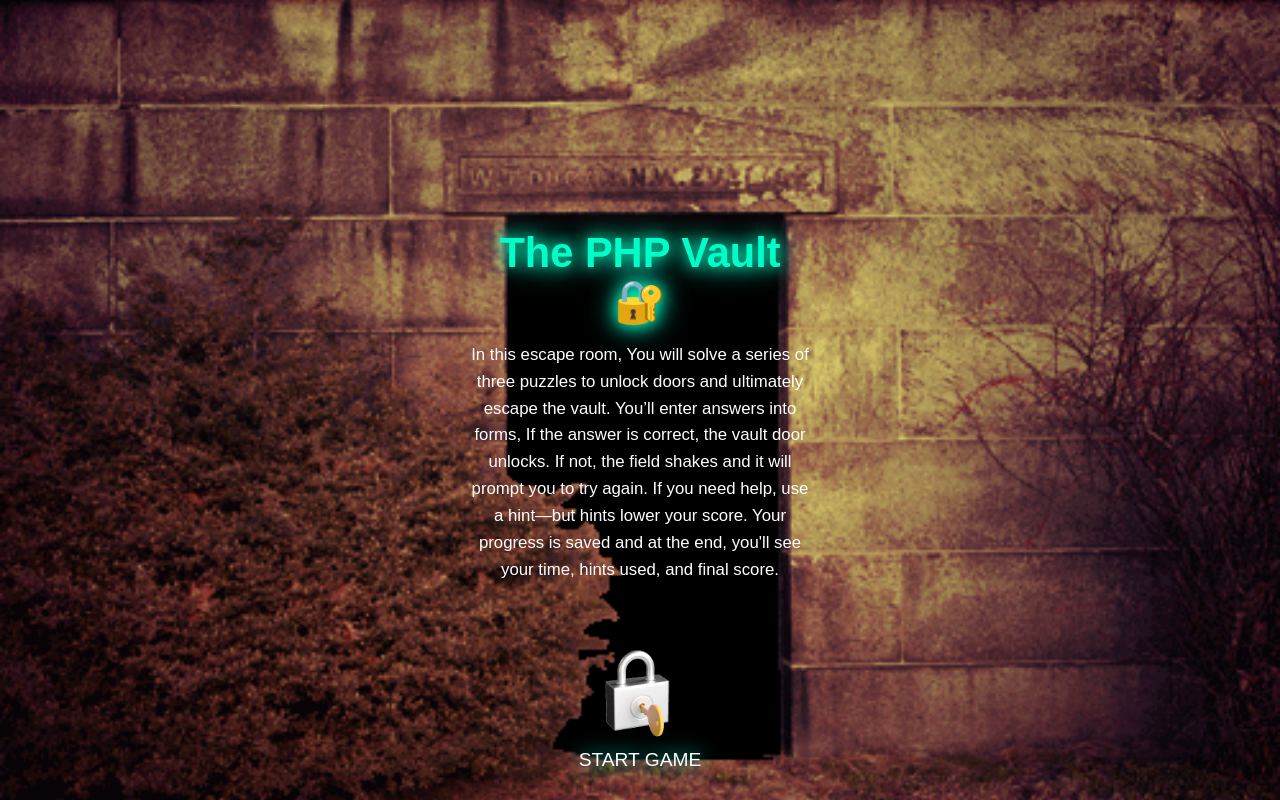
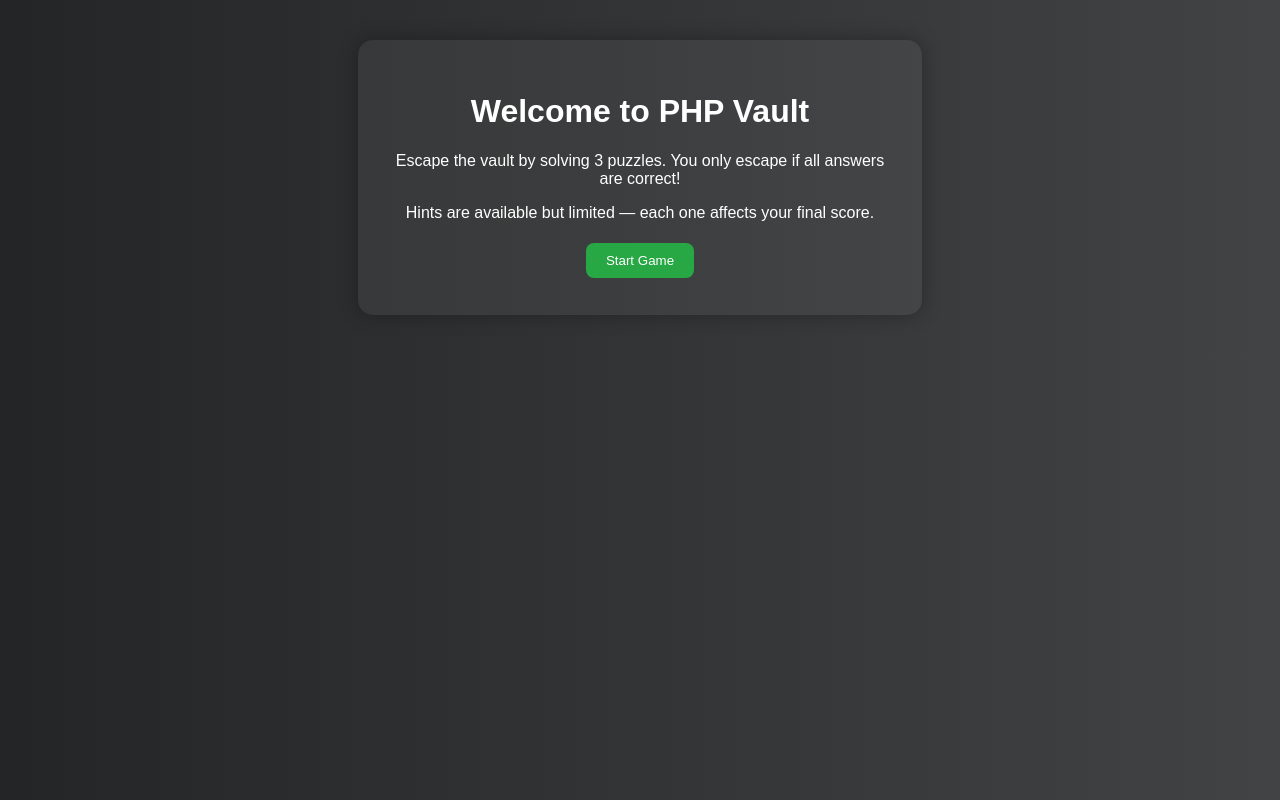
Before and after one commit to NohaylaMessaoudi/PHPVault, a PHP site: page / in a window 1280 px wide. Run offline with PHP 8.4, Linux system fonts and the light colour scheme.

Commit message:
Add files via upload
First Game and intro

```diff
--- a/index.php
+++ b/index.php
@@ -1,30 +1,26 @@
 <?php
 session_start();
-session_destroy(); // Reset session when returning to homepage
+// Reset session when starting game
+session_unset();
+session_destroy();
 ?>
+
 <!DOCTYPE html>
 <html lang="en">
 <head>
-    <meta charset="UTF-8">
-    <title>The PHP Vault</title>
-    <link rel="stylesheet" href="index.css">
+  <meta charset="UTF-8">
+  <title>PHP Vault - Escape Room</title>
+  <link rel="stylesheet" href="style.css">
 </head>
 <body>
-    <img src="gold.png" alt="Vault Image" class="vault-image">
+  <div class="container">
+    <h1>Welcome to PHP Vault</h1>
+    <p>Escape the vault by solving 3 puzzles. You only escape if all answers are correct!</p>
+    <p>Hints are available but limited — each one affects your final score.</p>
 
-    <div class="wrapper">
-        <div class="container">
-            <h1>The PHP Vault 🔐</h1>
-            <div class="instructions">
-                In this escape room, You will solve a series of three puzzles to unlock doors and ultimately escape the vault. You’ll enter answers into forms, If the answer is correct, the vault door unlocks. If not, the field shakes and it will prompt you to try again. If you need help, use a hint—but hints lower your score. Your progress is saved and at the end, you'll see your time, hints used, and final score.
-            </div>
-            <form action="game.php" method="post">
-                <button type="submit" class="start-button">
-                    <img src="lock.gif" alt="Start Game" class="lock-icon">
-                </button>
-            </form>
-            <div class="start-text">Start Game</div>
-        </div>
-    </div>
+    <a href="puzzle1.php">
+      <button>Start Game</button>
+    </a>
+  </div>
 </body>
 </html>
--- /dev/null
+++ b/style.css
@@ -0,0 +1,76 @@
+body {
+    font-family: Arial, sans-serif;
+    background: linear-gradient(to right, #232526, #414345);
+    color: #fff;
+    text-align: center;
+    padding: 2em;
+}
+
+.container {
+    background-color: rgba(255, 255, 255, 0.05);
+    padding: 2em;
+    border-radius: 15px;
+    box-shadow: 0 0 20px rgba(0,0,0,0.3);
+    max-width: 500px;
+    margin: auto;
+    transition: all 0.3s ease;
+}
+
+input[type="text"] {
+    padding: 10px;
+    width: 80%;
+    border-radius: 8px;
+    border: none;
+    margin-bottom: 1em;
+}
+
+button {
+    padding: 10px 20px;
+    border-radius: 8px;
+    border: none;
+    background-color: #28a745;
+    color: white;
+    cursor: pointer;
+    margin: 5px;
+    transition: background-color 0.3s ease;
+}
+
+button:hover {
+    background-color: #218838;
+}
+
+.feedback {
+    color: #ffc107;
+    font-weight: bold;
+}
+
+.success-msg {
+    color: #28a745;
+    font-weight: bold;
+    animation: fadeOut 2s forwards;
+}
+
+.hint-btn {
+    background-color: #17a2b8;
+}
+
+.hint-btn:hover {
+    background-color: #138496;
+}
+
+.shake {
+    animation: shake 0.3s;
+}
+
+@keyframes shake {
+    0% { transform: translateX(0); }
+    25% { transform: translateX(-10px); }
+    50% { transform: translateX(10px); }
+    75% { transform: translateX(-10px); }
+    100% { transform: translateX(0); }
+}
+
+@keyframes fadeOut {
+    0% { opacity: 1; }
+    100% { opacity: 0; }
+}
```
Also changed, not shown: puzzle1.php (added, +63 -0 lines), result.php (added, +39 -0 lines).
